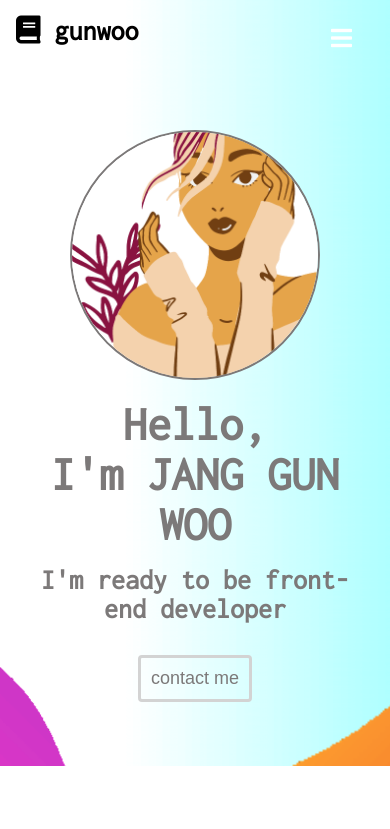
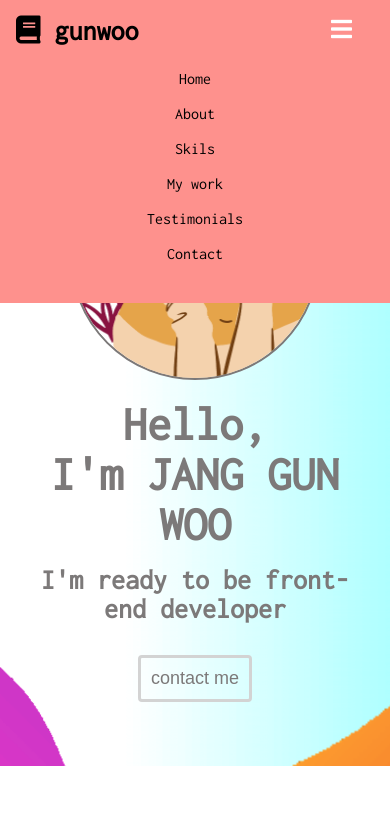
Before and after one commit to jangco97/portfolio1, a plain HTML site: page index.html in a window 390 px wide. Both pictures are taken after a click on the button 341 px from the left and 39 px from the top of the page. Shown: the top 829 px of the page. Drawn offline with Linux system fonts and the light colour scheme.

Commit message:
JS: Navbar toggle + Project UI tweak

```diff
--- a/index.html
+++ b/index.html
@@ -33,7 +33,7 @@
         <i class="fas fa-book"></i>
         <a href="#">gunwoo</a>
       </div>
-      <div class="navbar__menu">
+      <div class="navbar">
         <ul class="navbar__menu">
             <li class="navbar__menu__item active" data-link="#home">Home</li>
             <li class="navbar__menu__item" data-link="#about">About</li>
--- a/main.css
+++ b/main.css
@@ -130,7 +130,7 @@ p {
   right: 32px;
   font-size: 24px;
   color: var(--color-white);
-  top: 24px;
+  top: 15px;
   display: none;
 }
 /* Home */
@@ -355,16 +355,16 @@ p {
   opacity: 0.8;
 }
 .project__description h3 {
-  color: var(--color-white);
+  color: var(--color-orange);
 }
 .project__description h3:after {
   content: '';
   display: block;
   position: relative;
   left: 50%;
-  width: 25px;
+  width: 50px;
   height: 2px;
-  margin-left: -12px;
+  transform: translateX(-50%);
   margin-top: 8px;
   background-color: var(--color-dark-white);
 }
@@ -450,12 +450,22 @@ p {
   #navbar {
     flex-direction: column;
     align-items: flex-start;
+    background-color: var(--color-pink);
+  }
+  .navbar {
+    width: 100%;
+  }
+  #navbar.navbar--dark {
+    padding: 16px;
   }
   .navbar__menu {
     flex-direction: column;
-    align-items: center;
+    text-align: center;
     width: 100%;
     display: none;
+  }
+  .navbar__menu.open {
+    display: block;
   }
   .about__cards {
     flex-direction: column;
--- a/main.js
+++ b/main.js
@@ -12,8 +12,12 @@ document.addEventListener('scroll', () => {
     navbar.classList.remove('navbar--dark');
   }
 });
-
-//Hand scrolling when tapping on the navbar
+//Navbar toggle button for small screen
+const navbarToggleBtn = document.querySelector('.navbar__toggle-btn');
+navbarToggleBtn.addEventListener('click', () => {
+  navbarMenu.classList.toggle('open');
+});
+//Handle scrolling when tapping on the navbar
 const navbarMenu = document.querySelector('.navbar__menu');
 navbarMenu.addEventListener('click', event => {
   const target = event.target;
@@ -22,6 +26,7 @@ navbarMenu.addEventListener('click', event => {
   if (link == null) {
     return;
   }
+  navbarMenu.classList.remove('open');
   scrollIntoSelector(link);
 });
 const home = document.querySelector('.home__container');
```
